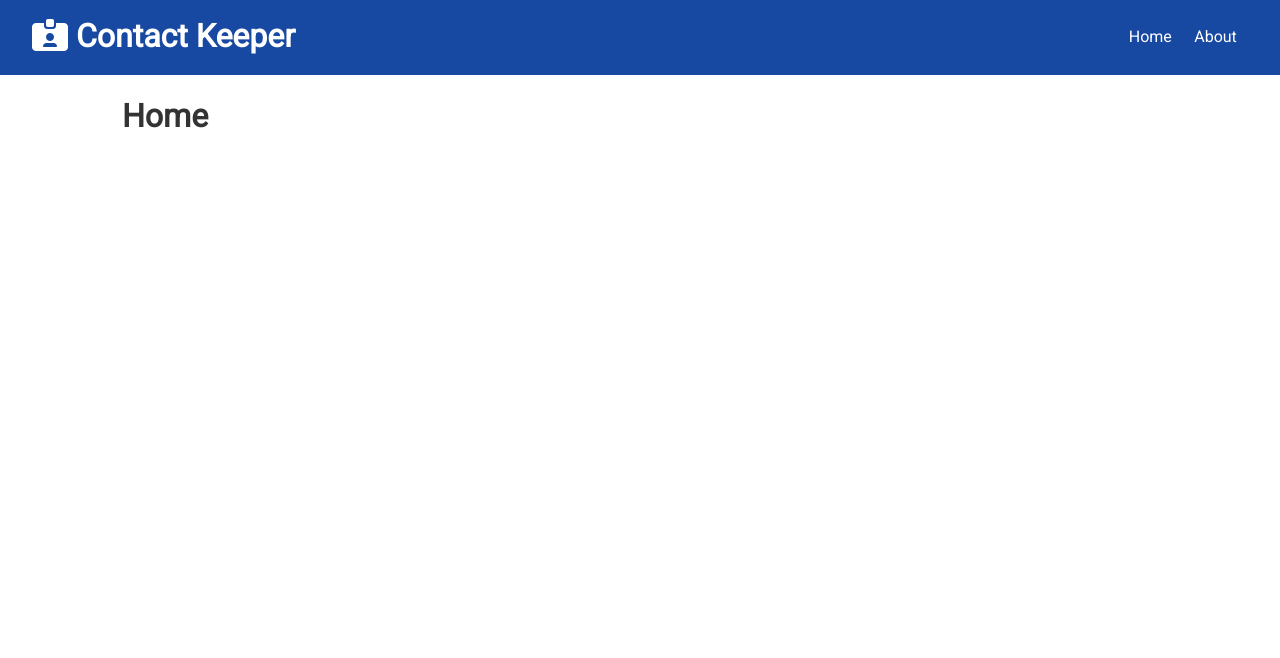
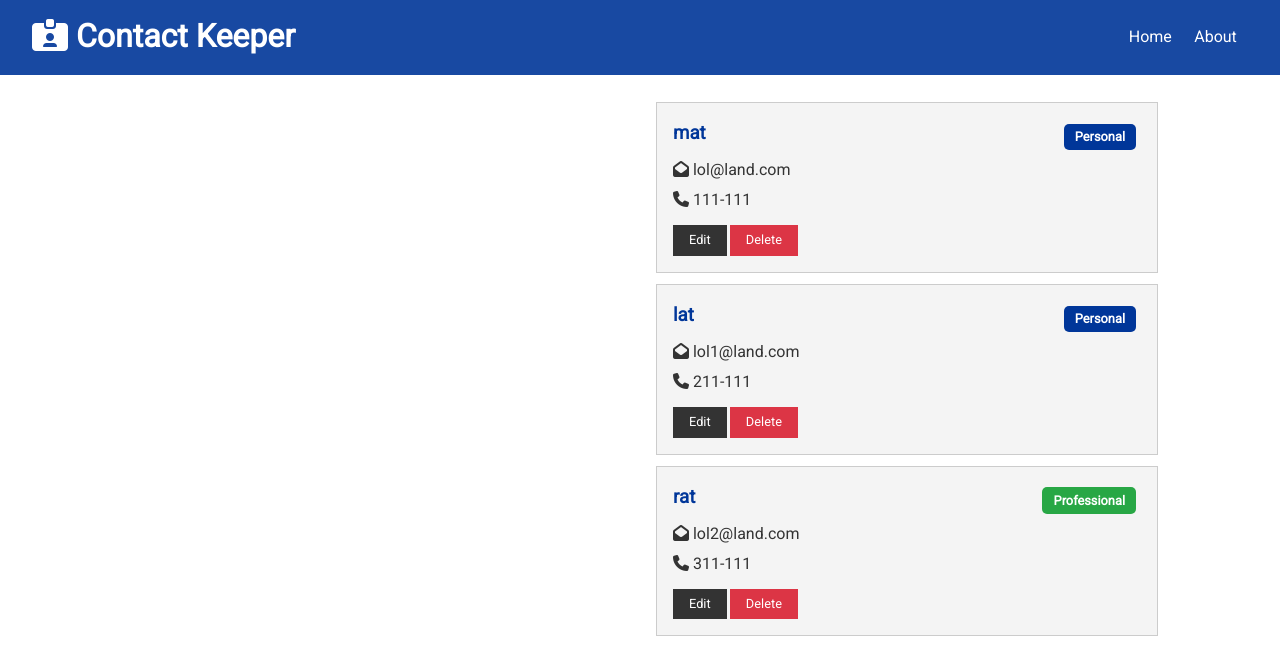
Before and after one commit to MatinSasan/contact-keeper, a React (Create React App) app in the folder client/: page / in a window 1280 px wide. Shown: the top 658 px of the page. Built offline with nearby package versions, Linux system fonts and the light colour scheme.

Commit message:
added contacts and contactItem components to home page

```diff
--- /dev/null
+++ b/client/src/components/contacts/ContactItem.jsx
@@ -0,0 +1,44 @@
+import React from 'react';
+import PropTypes from 'prop-types';
+
+const ContactItem = ({ contact }) => {
+  const { name, id, email, phone, type } = contact;
+
+  return (
+    <div className='card bg-light'>
+      <h3 className='text-primary text-left'>
+        {name}{' '}
+        <span
+          style={{ float: 'right' }}
+          className={
+            'badge ' +
+            (type === 'professional' ? 'badge-success' : 'badge-primary')
+          }>
+          {type.charAt(0).toUpperCase() + type.slice(1)}
+        </span>
+      </h3>
+      <ul className='list'>
+        {email && (
+          <li>
+            <i className='fas fa-envelope-open'></i> {email}
+          </li>
+        )}
+        {phone && (
+          <li>
+            <i className='fas fa-phone'></i> {phone}
+          </li>
+        )}
+      </ul>
+      <p>
+        <button className='btn btn-dark btn-sm'>Edit</button>
+        <button className='btn btn-danger btn-sm'>Delete</button>
+      </p>
+    </div>
+  );
+};
+
+ContactItem.propTypes = {
+  contact: PropTypes.object.isRequired
+};
+
+export default ContactItem;
--- /dev/null
+++ b/client/src/components/contacts/Contacts.jsx
@@ -0,0 +1,19 @@
+import React, { Fragment, useContext } from 'react';
+import ContactItem from './ContactItem';
+import ContactContext from '../../context/contact/contactContext';
+
+const Contacts = () => {
+  const contactContext = useContext(ContactContext);
+
+  const { contacts } = contactContext;
+
+  return (
+    <Fragment>
+      {contacts.map(contact => (
+        <ContactItem key={contact.id} contact={contact} />
+      ))}
+    </Fragment>
+  );
+};
+
+export default Contacts;
--- a/client/src/components/pages/Home.jsx
+++ b/client/src/components/pages/Home.jsx
@@ -1,9 +1,13 @@
 import React from 'react';
+import Contacts from '../contacts/Contacts';
 
 const Home = () => {
   return (
-    <div>
-      <h1>Home</h1>
+    <div className='grid-2'>
+      <div>{/*  Contact Form */}</div>
+      <div>
+        <Contacts />
+      </div>
     </div>
   );
 };
```
